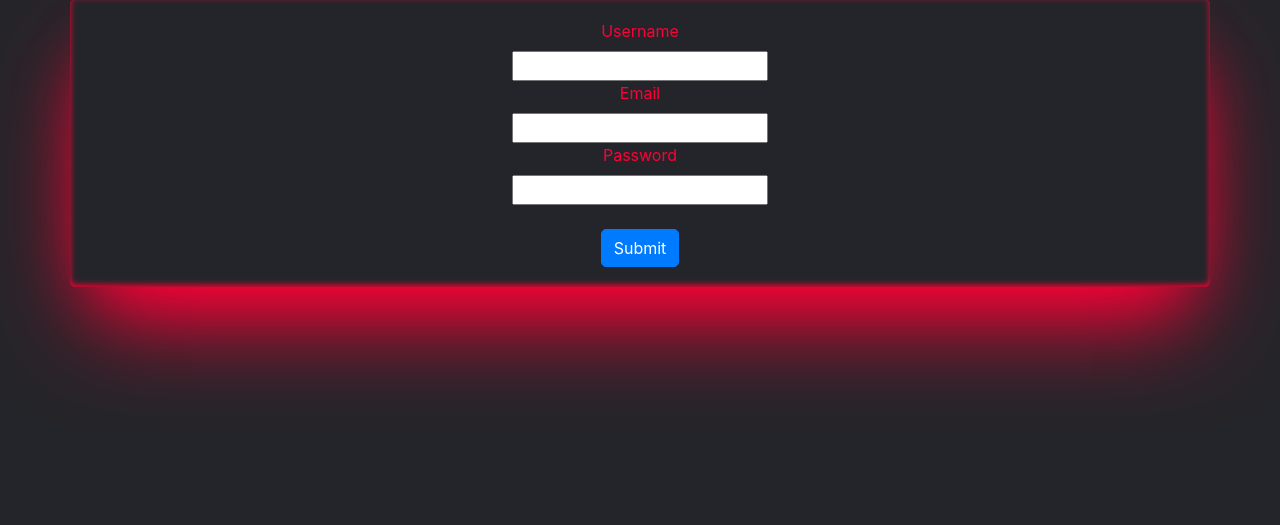
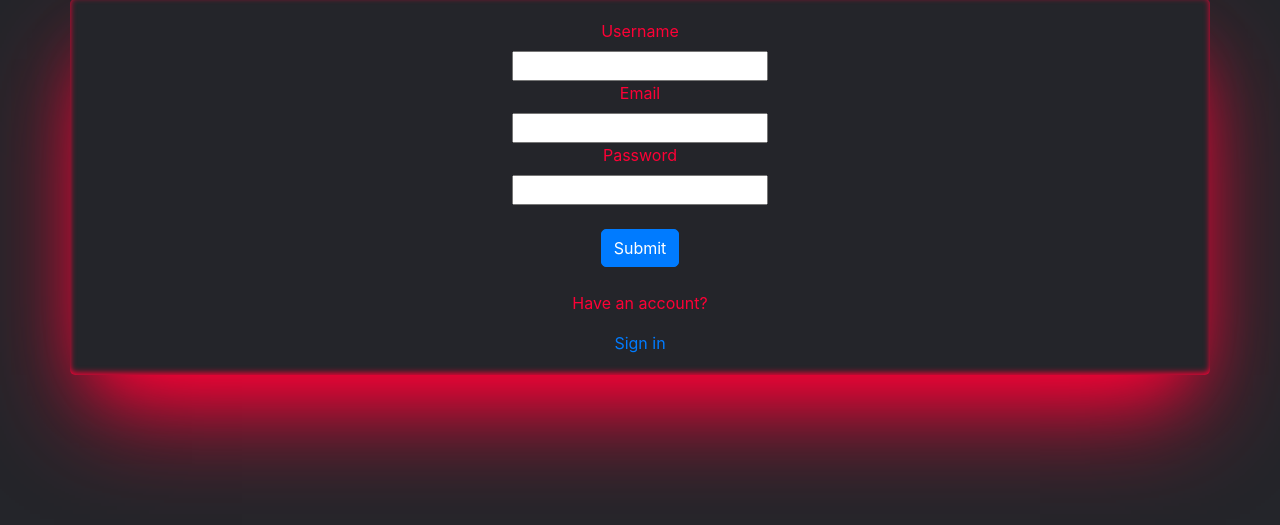
Before and after one commit to sabihdordab/simple-toolbox, a Django app: page /accounts/register in a window 1280 px wide. Shown: the part 130-655 px from the top of the page. Run offline with Django 4.2, Linux system fonts and the light colour scheme; some libraries are stand-ins or nearby versions.

Commit message:
add a link path to login

```diff
--- a/accounts/templates/accounts/register.html
+++ b/accounts/templates/accounts/register.html
@@ -21,6 +21,8 @@
             {{ form.password }}
             <br>
             <input type="submit" class="btn btn-primary">
+            <br>
+            <p>Have an account?</p><a href="{% url 'login'%}">Sign in</a>
         </div>
     </form>
 {% endblock %}
```
